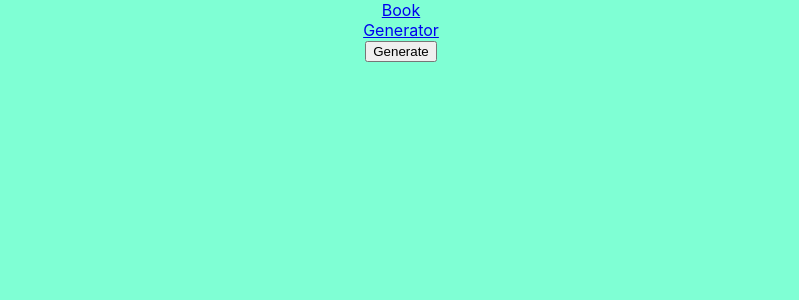
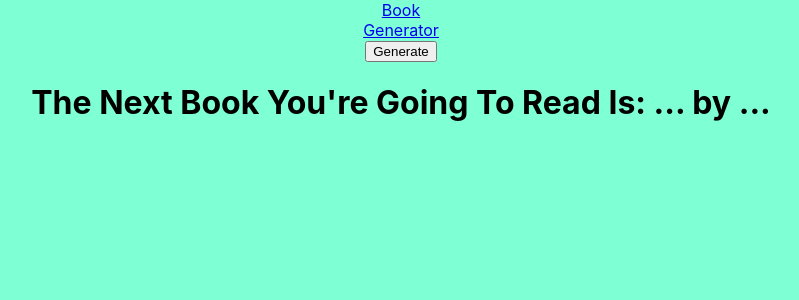
Before and after one commit to ATEOTG/NextBook, a React (Create React App) app: page /generator in a window 1280 px wide. Shown: the top 300 px of the page, without its empty margins (239-1038 px from the left). Built offline with nearby package versions, Linux system fonts and the light colour scheme.

Commit message:
added generate button functionality: now able to generate a random book from a list of books

```diff
--- a/src/App.js
+++ b/src/App.js
@@ -14,7 +14,6 @@ class App extends Component {
 
   handleSubmit = (booklist) => {
     this.setState( (state) => {
-      console.log(this.state.booklist);
       return state.booklist.push(booklist)});
 
   }
@@ -35,7 +34,7 @@ class App extends Component {
 
       <Routes>
         <Route path = "/" element = {<BookSub handleSubmit = {this.handleSubmit}/>} />
-        <Route path = "generator" element = {<Generator bookdate = {this.state.booklist} />} />
+        <Route path = "generator" element = {<Generator bookdata = {this.state.booklist} />} />
       </Routes>
     </html>
   );
--- a/src/components/Generator.js
+++ b/src/components/Generator.js
@@ -5,13 +5,26 @@ class Generator extends Component {
 
     constructor(props){
         super(props)
+
+        this.state = {result: [["...","..."]]};
     }
 
 
 
     result = (event) => {
-        event.PreventDefault();
+        event.preventDefault();
 
+        let BookPosition = Math.floor(Math.random() * this.props.bookdata.length);
+        let BookResult = this.props.bookdata[BookPosition];
+
+        this.setState( (state) => {
+            return state.result.splice(0,0,BookResult)
+        }
+        );
+
+
+        //alert("The Next Book You're Going To Read Is " + this.props.bookdata[BookPosition][0]  +
+        //" by " + this.props.bookdata[BookPosition][1]);
 
     }
 
@@ -21,8 +34,8 @@ class Generator extends Component {
 
              <button id = "Generate" onClick = {this.result}> Generate </button>
 
-
-
+             <h1>The Next Book You're Going To Read Is: {this.state.result[0][0]} by {this.state.result[0][1]}
+                </h1>
 
              </div>
 
```
